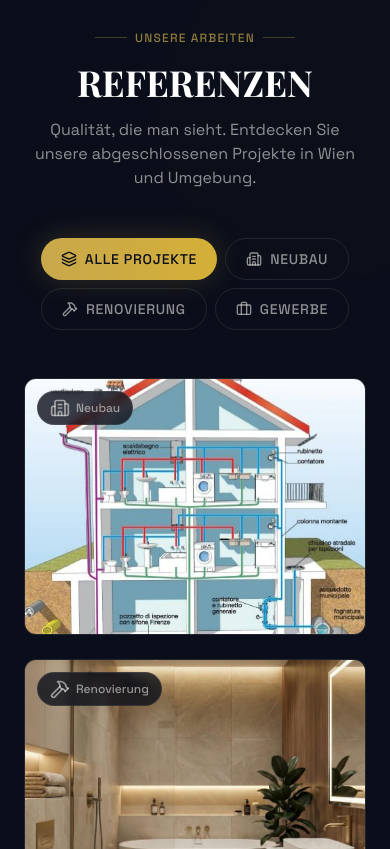
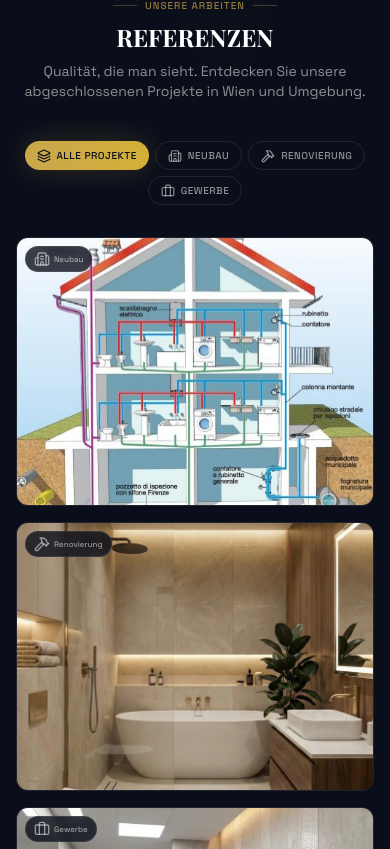
Before and after one commit to jeffkaberagithara-guru/bo-installationen, a React (Vite) app: page / in a window 390 px wide. Shown: the part 6455-7304 px from the top of the page. Built offline with nearby package versions, Linux system fonts and the light colour scheme.

Commit message:
Modified portfolio section

```diff
--- a/src/components/sections/Portfolio.tsx
+++ b/src/components/sections/Portfolio.tsx
@@ -12,7 +12,7 @@ import {
   Wrench,
   ArrowLeft,
   ArrowRight,
-  MousePointer,
+  MousePointer
 } from "lucide-react";
 import { portfolioItems, type PortfolioItem } from "@/data/portfolio";
 
@@ -29,29 +29,12 @@ const Portfolio = () => {
       ? portfolioItems
       : portfolioItems.filter((item) => item.category === filter);
 
-  const filters: { label: string; value: FilterType; icon: React.ReactNode }[] =
-    [
-      {
-        label: "Alle Projekte",
-        value: "all",
-        icon: <Layers className="h-4 w-4" />,
-      },
-      {
-        label: "Neubau",
-        value: "neubau",
-        icon: <Building2 className="h-4 w-4" />,
-      },
-      {
-        label: "Renovierung",
-        value: "renovierung",
-        icon: <Hammer className="h-4 w-4" />,
-      },
-      {
-        label: "Gewerbe",
-        value: "gewerbe",
-        icon: <Briefcase className="h-4 w-4" />,
-      },
-    ];
+  const filters: { label: string; value: FilterType; icon: React.ReactNode }[] = [
+    { label: "Alle Projekte", value: "all", icon: <Layers className="h-3.5 w-3.5 sm:h-4 sm:w-4" /> },
+    { label: "Neubau", value: "neubau", icon: <Building2 className="h-3.5 w-3.5 sm:h-4 sm:w-4" /> },
+    { label: "Renovierung", value: "renovierung", icon: <Hammer className="h-3.5 w-3.5 sm:h-4 sm:w-4" /> },
+    { label: "Gewerbe", value: "gewerbe", icon: <Briefcase className="h-3.5 w-3.5 sm:h-4 sm:w-4" /> },
+  ];
 
   const handleSliderMove = (e: React.MouseEvent<HTMLDivElement>) => {
     if (!isDragging) setIsDragging(true);
@@ -80,55 +63,50 @@ const Portfolio = () => {
   };
 
   const categoryIcons = {
-    neubau: <Building2 className="h-5 w-5" />,
-    renovierung: <Hammer className="h-5 w-5" />,
-    gewerbe: <Briefcase className="h-5 w-5" />,
+    neubau: <Building2 className="h-4 w-4 sm:h-5 sm:w-5" />,
+    renovierung: <Hammer className="h-4 w-4 sm:h-5 sm:w-5" />,
+    gewerbe: <Briefcase className="h-4 w-4 sm:h-5 sm:w-5" />,
   };
 
-  // Get the renovation item with before/after images for the slider
   const renovationItem = portfolioItems.find(
-    (item) =>
-      item.category === "renovierung" && item.beforeImage && item.afterImage,
+    (item) => item.category === "renovierung" && item.beforeImage && item.afterImage
   );
 
   return (
-    <section id="portfolio" className="py-24 bg-space relative overflow-hidden">
-      {/* Background Glow */}
+    <section id="portfolio" className="py-16 sm:py-20 md:py-24 bg-space relative overflow-hidden">
       <div className="absolute inset-0 opacity-20">
-        <div className="absolute top-0 left-1/3 h-96 w-96 rounded-full bg-brass/5 blur-3xl" />
-        <div className="absolute bottom-0 right-1/3 h-96 w-96 rounded-full bg-electric/5 blur-3xl" />
+        <div className="absolute top-0 left-1/3 h-48 sm:h-64 md:h-96 w-48 sm:w-64 md:w-96 rounded-full bg-brass/5 blur-3xl" />
+        <div className="absolute bottom-0 right-1/3 h-48 sm:h-64 md:h-96 w-48 sm:w-64 md:w-96 rounded-full bg-electric/5 blur-3xl" />
       </div>
 
-      <div className="container mx-auto px-6 relative z-10">
-        {/* Section Header */}
+      <div className="container mx-auto px-4 sm:px-6 relative z-10">
         <motion.div
           initial={{ opacity: 0, y: 20 }}
           whileInView={{ opacity: 1, y: 0 }}
           transition={{ duration: 0.6 }}
           viewport={{ once: true }}
-          className="mb-12 text-center"
+          className="mb-10 sm:mb-12 md:mb-16 text-center"
         >
-          <span className="inline-flex items-center gap-2 text-xs font-medium uppercase tracking-widest text-brass/70">
-            <span className="h-px w-8 bg-brass/30" />
+          <span className="inline-flex items-center gap-2 text-[10px] sm:text-xs font-medium uppercase tracking-widest text-brass/70">
+            <span className="h-px w-6 sm:w-8 bg-brass/30" />
             Unsere Arbeiten
-            <span className="h-px w-8 bg-brass/30" />
+            <span className="h-px w-6 sm:w-8 bg-brass/30" />
           </span>
-          <h2 className="mt-4 font-display text-4xl font-bold text-white sm:text-5xl">
+          <h2 className="mt-2 sm:mt-3 md:mt-4 font-display text-2xl sm:text-3xl md:text-4xl lg:text-5xl font-bold text-white">
             REFERENZEN
           </h2>
-          <p className="mt-4 text-platinum/60 max-w-2xl mx-auto">
+          <p className="mt-2 sm:mt-3 md:mt-4 text-sm sm:text-base text-platinum/60 max-w-2xl mx-auto">
             Qualität, die man sieht. Entdecken Sie unsere abgeschlossenen
             Projekte in Wien und Umgebung.
           </p>
         </motion.div>
 
-        {/* Filter Tabs */}
-        <div className="mb-12 flex flex-wrap justify-center gap-2">
+        <div className="mb-8 sm:mb-10 md:mb-12 flex flex-wrap justify-center gap-1.5 sm:gap-2">
           {filters.map((f) => (
             <button
               key={f.value}
               onClick={() => setFilter(f.value)}
-              className={`flex items-center gap-2 px-5 py-2.5 text-sm font-medium uppercase tracking-wider transition-all duration-150 rounded-full ${
+              className={`flex items-center gap-1.5 sm:gap-2 px-3 sm:px-4 md:px-5 py-1.5 sm:py-2 md:py-2.5 text-[10px] sm:text-xs md:text-sm font-medium uppercase tracking-wider transition-all duration-150 rounded-full ${
                 filter === f.value
                   ? "bg-gradient-to-r from-brass to-brass-light text-space shadow-[0_0_30px_rgba(201,168,76,0.2)]"
                   : "border border-platinum/10 text-platinum/60 hover:border-platinum/30 hover:text-white hover:bg-space/30"
@@ -140,8 +118,7 @@ const Portfolio = () => {
           ))}
         </div>
 
-        {/* Gallery Grid */}
-        <div className="grid grid-cols-1 gap-6 sm:grid-cols-2 lg:grid-cols-3">
+        <div className="grid grid-cols-1 sm:grid-cols-2 lg:grid-cols-3 gap-4 sm:gap-5 md:gap-6">
           {filteredItems.map((item, index) => (
             <motion.div
               key={item.id}
@@ -150,7 +127,7 @@ const Portfolio = () => {
               transition={{ duration: 0.5, delay: index * 0.08 }}
               viewport={{ once: true }}
               whileHover={{
-                y: -6,
+                y: -4,
                 transition: { duration: 0.15, ease: "easeOut" },
               }}
               onClick={() => setSelectedItem(item)}
@@ -167,32 +144,30 @@ const Portfolio = () => {
                 />
               </div>
 
-              <div className="absolute top-3 left-3 flex items-center gap-1.5 rounded-full bg-space/80 px-3 py-1.5 text-xs font-medium text-platinum/60 backdrop-blur-sm border border-platinum/10">
+              <div className="absolute top-2 sm:top-3 left-2 sm:left-3 flex items-center gap-1 sm:gap-1.5 rounded-full bg-space/80 px-2 sm:px-3 py-1 text-[8px] sm:text-xs font-medium text-platinum/60 backdrop-blur-sm border border-platinum/10">
                 {categoryIcons[item.category as keyof typeof categoryIcons]}
-                <span>
-                  {categoryLabels[item.category as keyof typeof categoryLabels]}
-                </span>
+                <span>{categoryLabels[item.category as keyof typeof categoryLabels]}</span>
               </div>
 
-              <div className="absolute top-3 right-3 rounded-full bg-space/80 p-2 opacity-0 transition-opacity duration-150 group-hover:opacity-100 border border-platinum/10">
-                <Maximize2 className="h-4 w-4 text-platinum/60" />
+              <div className="absolute top-2 sm:top-3 right-2 sm:right-3 rounded-full bg-space/80 p-1.5 sm:p-2 opacity-0 transition-opacity duration-150 group-hover:opacity-100 border border-platinum/10">
+                <Maximize2 className="h-3 w-3 sm:h-4 sm:w-4 text-platinum/60" />
               </div>
 
-              <div className="absolute inset-0 bg-gradient-to-t from-space/95 via-space/60 to-transparent opacity-0 transition-opacity duration-150 group-hover:opacity-100 flex items-end p-6">
+              <div className="absolute inset-0 bg-gradient-to-t from-space/95 via-space/60 to-transparent opacity-0 transition-opacity duration-150 group-hover:opacity-100 flex items-end p-3 sm:p-4 md:p-6">
                 <div>
-                  <h3 className="text-lg font-bold text-white">{item.title}</h3>
-                  <p className="text-sm text-platinum/60">{item.description}</p>
-                  <div className="mt-3 flex flex-wrap gap-1.5">
+                  <h3 className="text-sm sm:text-base md:text-lg font-bold text-white">{item.title}</h3>
+                  <p className="text-[10px] sm:text-xs md:text-sm text-platinum/60">{item.description}</p>
+                  <div className="mt-2 sm:mt-3 flex flex-wrap gap-1 sm:gap-1.5">
                     {item.tags.slice(0, 2).map((tag) => (
                       <span
                         key={tag}
-                        className="rounded-full bg-brass/20 px-2.5 py-0.5 text-xs text-brass"
+                        className="rounded-full bg-brass/20 px-1.5 sm:px-2.5 py-0.5 text-[8px] sm:text-xs text-brass"
                       >
                         {tag}
                       </span>
                     ))}
                     {item.tags.length > 2 && (
-                      <span className="rounded-full bg-platinum/10 px-2.5 py-0.5 text-xs text-platinum/40">
+                      <span className="rounded-full bg-platinum/10 px-1.5 sm:px-2.5 py-0.5 text-[8px] sm:text-xs text-platinum/40">
                         +{item.tags.length - 2}
                       </span>
                     )}
@@ -203,27 +178,23 @@ const Portfolio = () => {
           ))}
         </div>
 
-        {/* Before/After Slider Section - Resized for Better Viewing */}
         <motion.div
           initial={{ opacity: 0, y: 20 }}
           whileInView={{ opacity: 1, y: 0 }}
           transition={{ duration: 0.6 }}
           viewport={{ once: true }}
-          className="mt-24"
+          className="mt-16 sm:mt-20 md:mt-24"
         >
-          <div className="text-center mb-8">
-            <span className="inline-flex items-center gap-2 text-xs font-medium uppercase tracking-widest text-brass/70">
-              <span className="h-px w-8 bg-brass/30" />
+          <div className="text-center mb-6 sm:mb-8 md:mb-10">
+            <span className="inline-flex items-center gap-2 text-[10px] sm:text-xs font-medium uppercase tracking-widest text-brass/70">
+              <span className="h-px w-6 sm:w-8 bg-brass/30" />
               Vorher · Nachher
-              <span className="h-px w-8 bg-brass/30" />
+              <span className="h-px w-6 sm:w-8 bg-brass/30" />
             </span>
-            <h3 className="mt-3 font-display text-3xl font-bold text-white">
-              Transformationen in{" "}
-              <span className="bg-gradient-to-r from-brass to-brass-light bg-clip-text text-transparent">
-                Aktion
-              </span>
+            <h3 className="mt-2 sm:mt-3 font-display text-2xl sm:text-3xl font-bold text-white">
+              Transformationen in <span className="bg-gradient-to-r from-brass to-brass-light bg-clip-text text-transparent">Aktion</span>
             </h3>
-            <p className="mt-2 text-sm text-platinum/40">
+            <p className="mt-1.5 sm:mt-2 text-xs sm:text-sm text-platinum/40">
               Ziehen Sie den Schieberegler, um die Veränderung zu sehen
             </p>
           </div>
@@ -239,7 +210,6 @@ const Portfolio = () => {
             >
               {renovationItem ? (
                 <>
-                  {/* After Image (Full) */}
                   <div className="absolute inset-0">
                     <img
                       src={renovationItem.afterImage}
@@ -249,13 +219,12 @@ const Portfolio = () => {
                         e.currentTarget.style.display = "none";
                       }}
                     />
-                    <div className="absolute bottom-3 right-3 flex items-center gap-1.5 rounded-full bg-space/80 px-3 py-1 text-xs text-platinum/60 backdrop-blur-sm border border-platinum/10">
-                      <Sparkles className="h-3 w-3 text-brass" />
+                    <div className="absolute bottom-2 sm:bottom-3 right-2 sm:right-3 flex items-center gap-1 sm:gap-1.5 rounded-full bg-space/80 px-2 sm:px-3 py-0.5 sm:py-1 text-[8px] sm:text-xs text-platinum/60 backdrop-blur-sm border border-platinum/10">
+                      <Sparkles className="h-2.5 w-2.5 sm:h-3 sm:w-3 text-brass" />
                       <span>Nachher</span>
                     </div>
                   </div>
 
-                  {/* Before Image (Clipped) */}
                   <div
                     className="absolute inset-0 overflow-hidden"
                     style={{ width: `${sliderPosition}%` }}
@@ -268,68 +237,58 @@ const Portfolio = () => {
                         e.currentTarget.style.display = "none";
                       }}
                     />
-                    <div className="absolute bottom-3 left-3 flex items-center gap-1.5 rounded-full bg-space/80 px-3 py-1 text-xs text-platinum/60 backdrop-blur-sm border border-platinum/10">
-                      <Wrench className="h-3 w-3" />
+                    <div className="absolute bottom-2 sm:bottom-3 left-2 sm:left-3 flex items-center gap-1 sm:gap-1.5 rounded-full bg-space/80 px-2 sm:px-3 py-0.5 sm:py-1 text-[8px] sm:text-xs text-platinum/60 backdrop-blur-sm border border-platinum/10">
+                      <Wrench className="h-2.5 w-2.5 sm:h-3 sm:w-3" />
                       <span>Vorher</span>
                     </div>
                   </div>
 
-                  {/* Slider Handle - Smaller */}
                   <div
                     className="absolute top-0 bottom-0 w-0.5 bg-brass shadow-[0_0_30px_rgba(201,168,76,0.5)]"
                     style={{ left: `${sliderPosition}%` }}
                   >
-                    <div className="absolute top-1/2 -translate-y-1/2 -translate-x-1/2 rounded-full bg-gradient-to-r from-brass to-brass-light p-2.5 shadow-[0_0_40px_rgba(201,168,76,0.5)] transition-all duration-150 hover:scale-110 cursor-ew-resize">
+                    <div className="absolute top-1/2 -translate-y-1/2 -translate-x-1/2 rounded-full bg-gradient-to-r from-brass to-brass-light p-2 sm:p-2.5 shadow-[0_0_40px_rgba(201,168,76,0.5)] transition-all duration-150 hover:scale-110 cursor-ew-resize">
                       <div className="flex items-center gap-0.5">
-                        <ArrowLeft className="h-2.5 w-2.5 text-space" />
-                        <MoveHorizontal className="h-3 w-3 text-space" />
-                        <ArrowRight className="h-2.5 w-2.5 text-space" />
+                        <ArrowLeft className="h-2 w-2 sm:h-2.5 sm:w-2.5 text-space" />
+                        <MoveHorizontal className="h-2.5 w-2.5 sm:h-3 sm:w-3 text-space" />
+                        <ArrowRight className="h-2 w-2 sm:h-2.5 sm:w-2.5 text-space" />
                       </div>
                     </div>
-                    <div className="absolute top-1/2 left-1/2 -translate-x-1/2 -translate-y-1/2 h-12 w-12 rounded-full bg-brass/20 blur-xl" />
+                    <div className="absolute top-1/2 left-1/2 -translate-x-1/2 -translate-y-1/2 h-10 w-10 sm:h-12 sm:w-12 rounded-full bg-brass/20 blur-xl" />
                   </div>
 
-                  {/* Percentage Indicator - Smaller */}
-                  <div className="absolute top-3 left-1/2 -translate-x-1/2 rounded-full bg-space/80 px-3 py-1 text-xs text-platinum/60 backdrop-blur-sm border border-platinum/10">
-                    <span className="font-mono text-[10px]">
-                      {Math.round(sliderPosition)}%
-                    </span>
-                    <span className="ml-1 text-[10px] text-platinum/40">
-                      transformed
-                    </span>
+                  <div className="absolute top-2 sm:top-3 left-1/2 -translate-x-1/2 rounded-full bg-space/80 px-2 sm:px-3 py-0.5 sm:py-1 text-[8px] sm:text-xs text-platinum/60 backdrop-blur-sm border border-platinum/10">
+                    <span className="font-mono">{Math.round(sliderPosition)}%</span>
+                    <span className="ml-1 text-platinum/40">transformed</span>
                   </div>
 
-                  {/* Project Title Overlay - Smaller */}
-                  <div className="absolute top-3 left-3 rounded-full bg-space/80 px-3 py-1 text-[10px] text-platinum/60 backdrop-blur-sm border border-platinum/10">
+                  <div className="absolute top-2 sm:top-3 left-2 sm:left-3 rounded-full bg-space/80 px-2 sm:px-3 py-0.5 sm:py-1 text-[8px] sm:text-xs text-platinum/60 backdrop-blur-sm border border-platinum/10">
                     {renovationItem.title}
                   </div>
                 </>
               ) : (
                 <div className="absolute inset-0 flex items-center justify-center">
                   <div className="text-center">
-                    <Sparkles className="h-16 w-16 text-brass/30 mx-auto mb-4" />
-                    <p className="text-platinum/40">
-                      Keine Vorher/Nachher Bilder verfügbar
-                    </p>
+                    <Sparkles className="h-12 w-12 sm:h-16 sm:w-16 text-brass/30 mx-auto mb-3 sm:mb-4" />
+                    <p className="text-xs sm:text-sm text-platinum/40">Keine Vorher/Nachher Bilder verfügbar</p>
                   </div>
                 </div>
               )}
             </div>
 
-            {/* Slider Instructions - Smaller */}
-            <div className="mt-3 flex items-center justify-center gap-4 text-xs text-platinum/30">
-              <span className="flex items-center gap-1.5">
-                <Wrench className="h-3 w-3" />
+            <div className="mt-3 sm:mt-4 flex flex-wrap items-center justify-center gap-3 sm:gap-4 md:gap-6 text-[10px] sm:text-xs text-platinum/30">
+              <span className="flex items-center gap-1 sm:gap-1.5">
+                <Wrench className="h-2.5 w-2.5 sm:h-3 sm:w-3" />
                 Vorher
               </span>
               <span className="h-3 w-px bg-platinum/10" />
-              <span className="flex items-center gap-1.5">
-                <MousePointer className="h-3 w-3" />
+              <span className="flex items-center gap-1 sm:gap-1.5">
+                <MousePointer className="h-2.5 w-2.5 sm:h-3 sm:w-3" />
                 Ziehen Sie den Schieberegler
               </span>
               <span className="h-3 w-px bg-platinum/10" />
-              <span className="flex items-center gap-1.5">
-                <Sparkles className="h-3 w-3 text-brass/60" />
+              <span className="flex items-center gap-1 sm:gap-1.5">
+                <Sparkles className="h-2.5 w-2.5 sm:h-3 sm:w-3 text-brass/60" />
                 Nachher
               </span>
             </div>
@@ -337,54 +296,39 @@ const Portfolio = () => {
         </motion.div>
       </div>
 
-      {/* Modal */}
       <AnimatePresence>
         {selectedItem && (
           <motion.div
             initial={{ opacity: 0 }}
             animate={{ opacity: 1 }}
             exit={{ opacity: 0 }}
-            className="fixed inset-0 z-50 flex items-center justify-center bg-space/95 backdrop-blur-md p-4"
+            className="fixed inset-0 z-50 flex items-center justify-center bg-space/95 backdrop-blur-md p-3 sm:p-4"
             onClick={() => setSelectedItem(null)}
           >
             <motion.div
               initial={{ scale: 0.9, opacity: 0, y: 20 }}
               animate={{ scale: 1, opacity: 1, y: 0 }}
               exit={{ scale: 0.9, opacity: 0, y: 20 }}
-              className="relative max-w-2xl w-full rounded-2xl border border-platinum/10 bg-space-light p-8 shadow-[0_0_80px_rgba(0,0,0,0.5)]"
+              className="relative max-w-2xl w-full rounded-2xl border border-platinum/10 bg-space-light p-4 sm:p-6 md:p-8 shadow-[0_0_80px_rgba(0,0,0,0.5)]"
               onClick={(e) => e.stopPropagation()}
             >
               <button
                 onClick={() => setSelectedItem(null)}
-                className="absolute right-4 top-4 rounded-full bg-space/50 p-2.5 text-platinum/60 hover:text-white hover:bg-space/70 transition-all duration-150"
+                className="absolute right-3 sm:right-4 top-3 sm:top-4 rounded-full bg-space/50 p-2 sm:p-2.5 text-platinum/60 hover:text-white hover:bg-space/70 transition-all duration-150"
               >
-                <X className="h-5 w-5" />
+                <X className="h-4 w-4 sm:h-5 sm:w-5" />
               </button>
 
-              <div
-                className={`inline-flex items-center gap-2 rounded-full px-3 py-1 text-xs font-medium mb-4 ${
-                  selectedItem.category === "neubau"
-                    ? "bg-brass/20 text-brass"
-                    : selectedItem.category === "renovierung"
-                      ? "bg-electric/20 text-electric"
-                      : "bg-signal/20 text-signal"
-                }`}
-              >
-                {
-                  categoryIcons[
-                    selectedItem.category as keyof typeof categoryIcons
-                  ]
-                }
-                <span>
-                  {
-                    categoryLabels[
-                      selectedItem.category as keyof typeof categoryLabels
-                    ]
-                  }
-                </span>
+              <div className={`inline-flex items-center gap-1.5 sm:gap-2 rounded-full px-2 sm:px-3 py-0.5 sm:py-1 text-[8px] sm:text-xs font-medium mb-3 sm:mb-4 ${
+                selectedItem.category === "neubau" ? "bg-brass/20 text-brass" :
+                selectedItem.category === "renovierung" ? "bg-electric/20 text-electric" :
+                "bg-signal/20 text-signal"
+              }`}>
+                {categoryIcons[selectedItem.category as keyof typeof categoryIcons]}
+                <span>{categoryLabels[selectedItem.category as keyof typeof categoryLabels]}</span>
               </div>
 
-              <div className="aspect-video w-full rounded-xl bg-space/50 overflow-hidden mb-6">
+              <div className="aspect-video w-full rounded-xl bg-space/50 overflow-hidden mb-4 sm:mb-6">
                 <img
                   src={selectedItem.image}
                   alt={selectedItem.title}
@@ -395,26 +339,26 @@ const Portfolio = () => {
                 />
               </div>
 
-              <h3 className="text-2xl font-bold text-white">
+              <h3 className="text-lg sm:text-xl md:text-2xl font-bold text-white">
                 {selectedItem.title}
               </h3>
 
-              <p className="mt-3 text-platinum/60 leading-relaxed">
+              <p className="mt-2 sm:mt-3 text-sm sm:text-base text-platinum/60 leading-relaxed">
                 {selectedItem.description}
               </p>
 
-              <div className="mt-6 flex flex-wrap gap-2">
+              <div className="mt-4 sm:mt-6 flex flex-wrap gap-1.5 sm:gap-2">
                 {selectedItem.tags.map((tag) => (
                   <span
                     key={tag}
-                    className="rounded-full bg-brass/10 px-3 py-1.5 text-xs text-brass"
+                    className="rounded-full bg-brass/10 px-2 sm:px-3 py-1 text-[10px] sm:text-xs text-brass"
                   >
                     {tag}
                   </span>
                 ))}
               </div>
 
-              <div className="mt-6 h-px w-full bg-gradient-to-r from-brass/20 via-brass/5 to-transparent" />
+              <div className="mt-4 sm:mt-6 h-px w-full bg-gradient-to-r from-brass/20 via-brass/5 to-transparent" />
             </motion.div>
           </motion.div>
         )}
```
